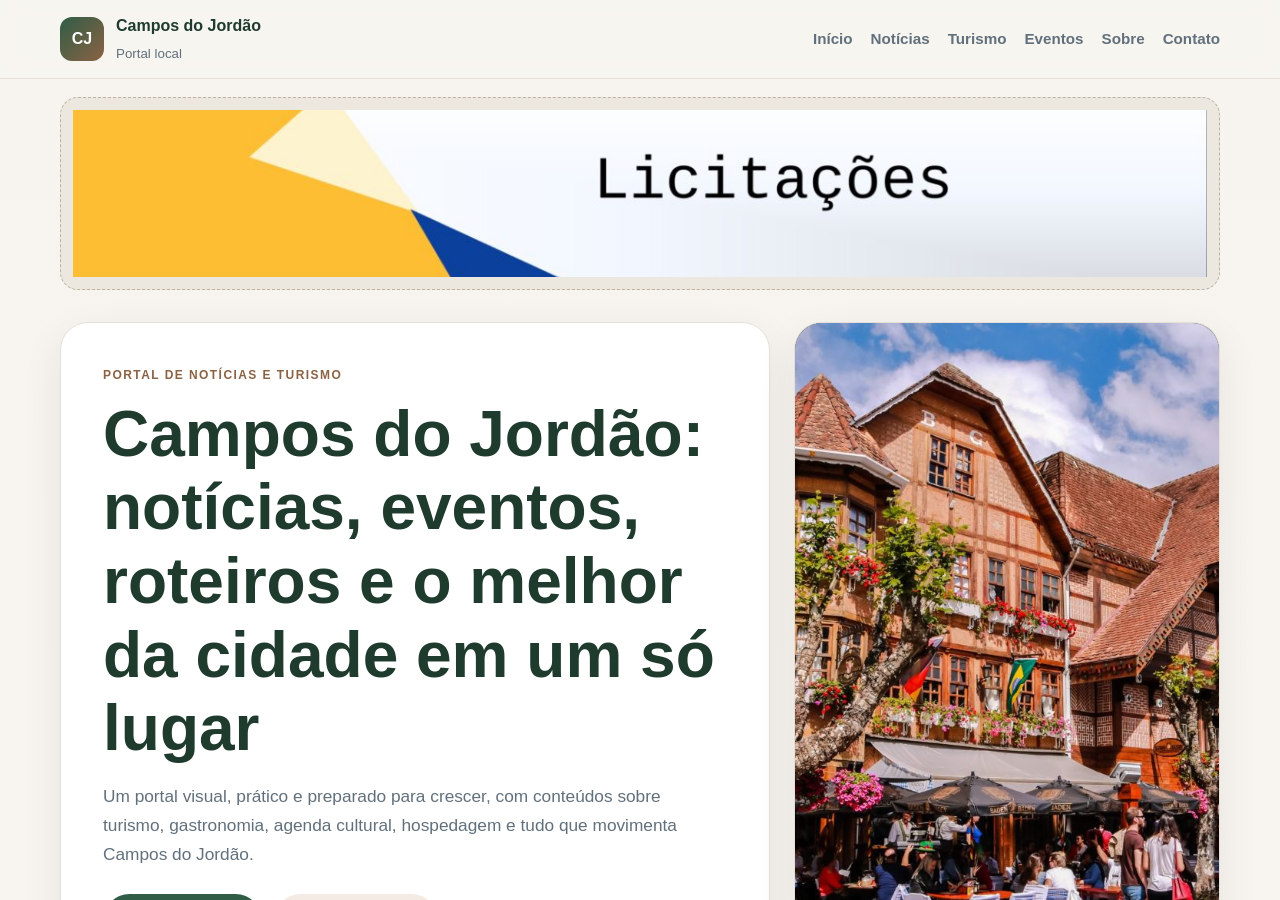
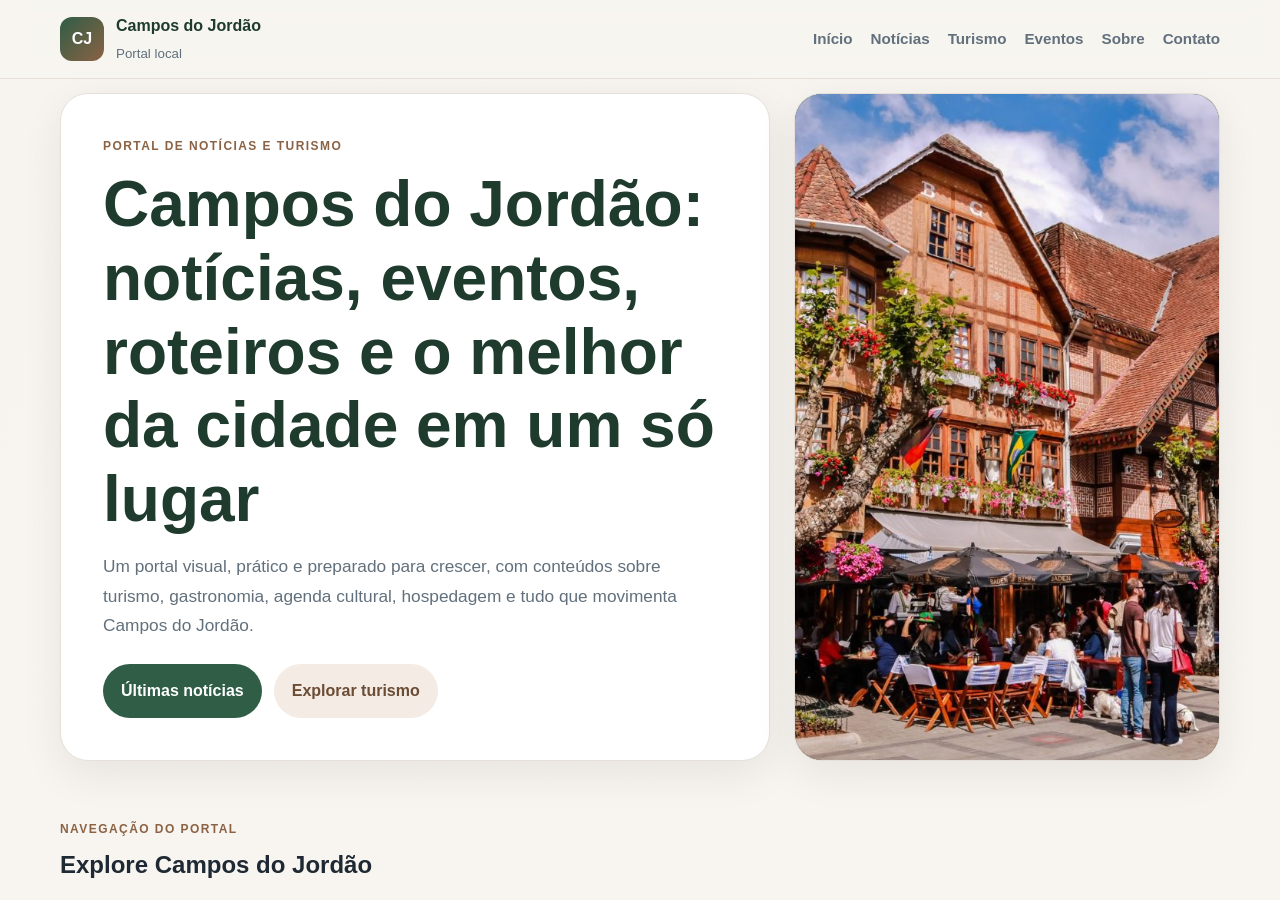
Before and after one commit to projetocamposdojordao/projetocamposdojordao.github.io, a Jekyll site: the page built from index.html, in a window 1280 px wide and 900 px high. Built offline with Jekyll 4.4.1, drawn with Linux system fonts in a browser that asks for light colours.

Commit message:
Update index.html

```diff
--- a/index.html
+++ b/index.html
@@ -4,13 +4,7 @@ title: Início
 description: Portal com notícias, turismo, eventos e guias sobre Campos do Jordão.
 ---
 
-<section class="top-ad">
-  <div class="container">
-    <a href="#" class="ad-box ad-box--hero">
-      <img src="{{ '/assets/images/banner-topo.jpg' | relative_url }}" alt="Banner topo" class="ad-img">
-    </a>
-  </div>
-</section>
+
 
 <section class="hero-banner portal-hero">
   <div class="container hero-grid hero-grid-portal">
```
